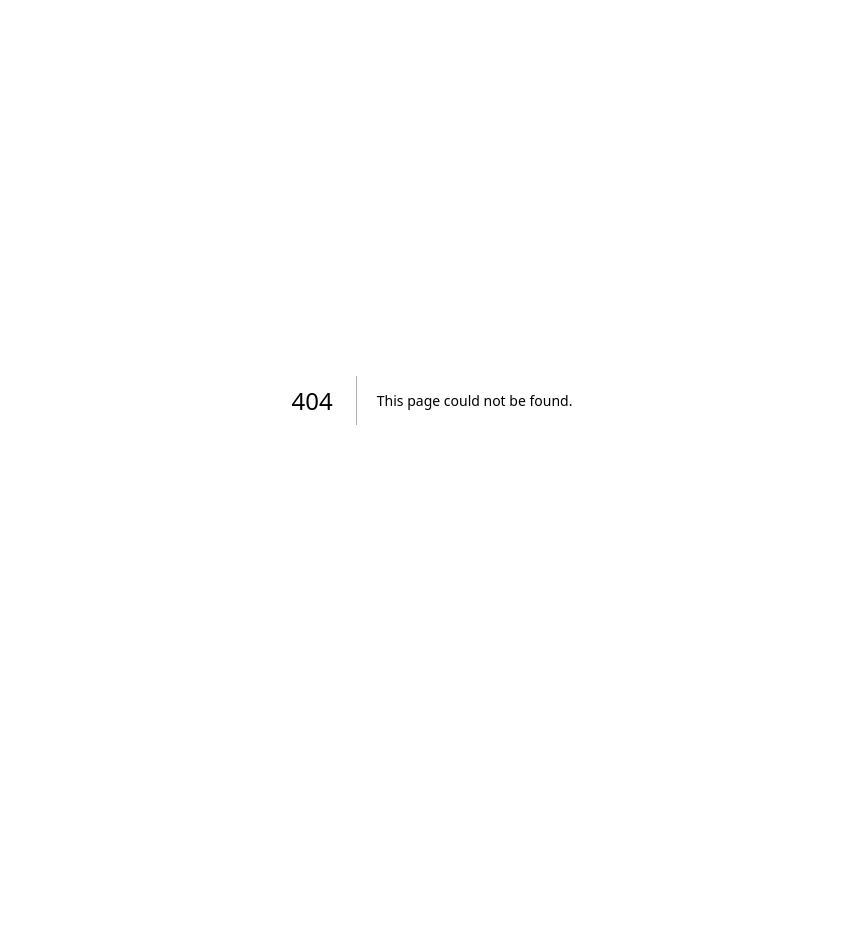
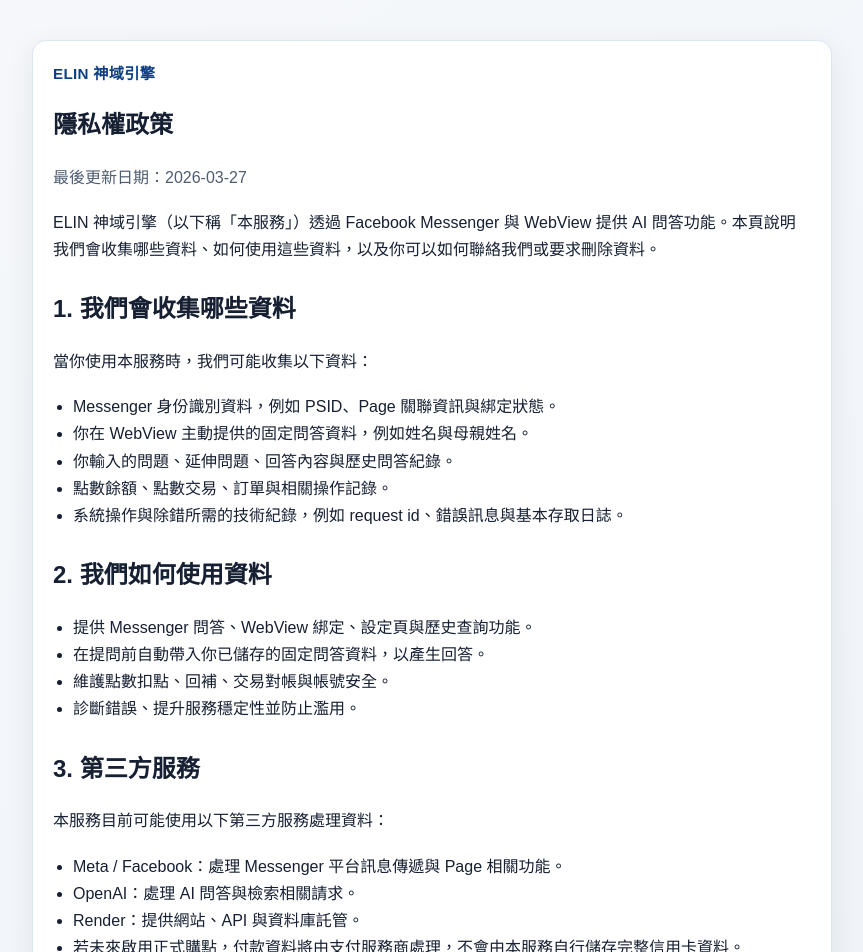
Before and after one commit to kevin1kevin1k/cyber-oracle, a Next.js app in the folder frontend/: page /privacy in a window 1280 px wide. Before the commit this address had no page. Shown: the top 952 px of the page, without its empty margins (208-1071 px from the left). Before the commit the page ends 800 px from the top, so only its background shows below. Built offline with nearby package versions, Linux system fonts and the light colour scheme.

Commit message:
feat(frontend): add public privacy and data deletion pages

```diff
--- a/frontend/app/globals.css
+++ b/frontend/app/globals.css
@@ -261,6 +261,49 @@ button:disabled {
   margin-top: 12px;
 }
 
+.legal-page {
+  display: grid;
+  gap: 18px;
+  line-height: 1.7;
+}
+
+.legal-page h1,
+.legal-page h2,
+.legal-page p {
+  margin: 0;
+}
+
+.legal-page h2 {
+  margin-top: 8px;
+}
+
+.legal-eyebrow {
+  color: #0d3f85;
+  font-size: 0.95rem;
+  font-weight: 700;
+  letter-spacing: 0.02em;
+}
+
+.legal-updated {
+  color: #4f5d70;
+}
+
+.legal-list {
+  margin: 0;
+  padding-left: 20px;
+}
+
+.legal-links {
+  display: flex;
+  flex-wrap: wrap;
+  gap: 14px;
+}
+
+.legal-links a {
+  color: #0d3f85;
+  font-weight: 700;
+}
+
 .token-box {
   word-break: break-all;
   border: 1px dashed #7b8ba3;
--- /dev/null
+++ b/frontend/app/privacy/page.tsx
@@ -0,0 +1,81 @@
+import Link from "next/link";
+import type { Metadata } from "next";
+
+export const metadata: Metadata = {
+  title: "隱私權政策 | ELIN 神域引擎",
+  description: "ELIN 神域引擎 Messenger 問答服務的隱私權政策"
+};
+
+export default function PrivacyPage() {
+  return (
+    <main>
+      <section className="card legal-page">
+        <p className="legal-eyebrow">ELIN 神域引擎</p>
+        <h1>隱私權政策</h1>
+        <p className="legal-updated">最後更新日期：2026-03-27</p>
+
+        <p>
+          ELIN 神域引擎（以下稱「本服務」）透過 Facebook Messenger 與 WebView
+          提供 AI 問答功能。本頁說明我們會收集哪些資料、如何使用這些資料，以及你可以如何聯絡我們或要求刪除資料。
+        </p>
+
+        <h2>1. 我們會收集哪些資料</h2>
+        <p>當你使用本服務時，我們可能收集以下資料：</p>
+        <ul className="legal-list">
+          <li>Messenger 身份識別資料，例如 PSID、Page 關聯資訊與綁定狀態。</li>
+          <li>你在 WebView 主動提供的固定問答資料，例如姓名與母親姓名。</li>
+          <li>你輸入的問題、延伸問題、回答內容與歷史問答紀錄。</li>
+          <li>點數餘額、點數交易、訂單與相關操作記錄。</li>
+          <li>系統操作與除錯所需的技術紀錄，例如 request id、錯誤訊息與基本存取日誌。</li>
+        </ul>
+
+        <h2>2. 我們如何使用資料</h2>
+        <ul className="legal-list">
+          <li>提供 Messenger 問答、WebView 綁定、設定頁與歷史查詢功能。</li>
+          <li>在提問前自動帶入你已儲存的固定問答資料，以產生回答。</li>
+          <li>維護點數扣點、回補、交易對帳與帳號安全。</li>
+          <li>診斷錯誤、提升服務穩定性並防止濫用。</li>
+        </ul>
+
+        <h2>3. 第三方服務</h2>
+        <p>本服務目前可能使用以下第三方服務處理資料：</p>
+        <ul className="legal-list">
+          <li>Meta / Facebook：處理 Messenger 平台訊息傳遞與 Page 相關功能。</li>
+          <li>OpenAI：處理 AI 問答與檢索相關請求。</li>
+          <li>Render：提供網站、API 與資料庫託管。</li>
+          <li>若未來啟用正式購點，付款資料將由支付服務商處理，不會由本服務自行儲存完整信用卡資料。</li>
+        </ul>
+
+        <h2>4. 資料保存與刪除</h2>
+        <p>
+          我們會在提供服務、維護歷史紀錄、交易對帳與安全排障所需期間內保存資料。若你希望刪除帳號或相關資料，可依照
+          <Link href="/data-deletion">資料刪除說明</Link>
+          與我們聯絡。
+        </p>
+
+        <h2>5. 資料分享</h2>
+        <p>
+          我們不會將你的個人資料出售給第三方。資料僅會在提供本服務、遵守法律義務、處理支付需求或維護系統安全時，於必要範圍內交由相關服務供應商處理。
+        </p>
+
+        <h2>6. 你的選擇與權利</h2>
+        <ul className="legal-list">
+          <li>你可以透過 WebView 設定頁更新姓名與母親姓名等固定資料。</li>
+          <li>你可以要求刪除帳號與歷史資料。</li>
+          <li>若你不希望繼續使用本服務，可停止與 Messenger bot 互動。</li>
+        </ul>
+
+        <h2>7. 聯絡方式</h2>
+        <p>
+          若你對本隱私權政策有任何問題，或需要提出資料查詢與刪除請求，請來信：
+          <a href="mailto:privacy@elin.example">privacy@elin.example</a>
+        </p>
+
+        <div className="legal-links">
+          <Link href="/data-deletion">查看資料刪除說明</Link>
+          <Link href="/">返回首頁</Link>
+        </div>
+      </section>
+    </main>
+  );
+}
```
Also changed, not shown: frontend/app/data-deletion/page.tsx (added, +55 -0 lines), 1 other file (tests, documents, lock files or other folders).
